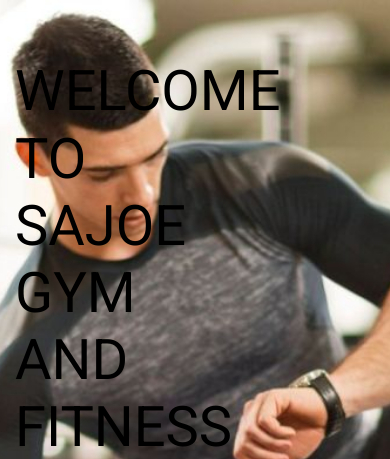
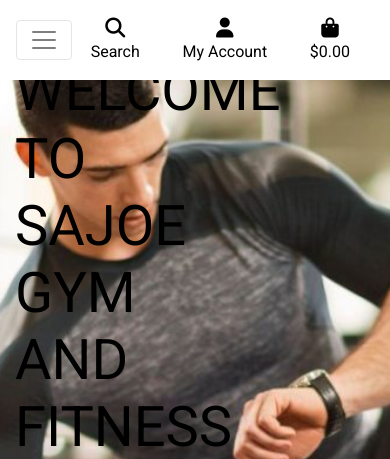
Before and after one commit to Sagie86/Sajoe-gym-and-fitness, a Django app: page / in a window 390 px wide. Shown: the top 459 px of the page. Run offline with Django 3.2, Linux system fonts and the light colour scheme; some libraries are stand-ins or nearby versions.

Commit message:
Added main nav and mobile header

```diff
--- a/templates/base.html
+++ b/templates/base.html
@@ -32,10 +32,11 @@
   <body>
 
      <header class="container-fluid fixed-top">
-         <div id="topnav" class="row bg-red pt-lg-2 d-none d-lg-flex">
+         <div id="topnav" class="row bg-white pt-lg-2 d-none d-lg-flex">
             <div class="col-12 col-lg-4 my-auto py-1 py-lg-0 text-center text-lg-left">
                 <a href="{% url 'home' %}" class="nav-link main-logo-link">
-                    <h2 class="logo-font text-black my-0"><strong>Sajoe</strong>Gym</h2>
+                    <img src="/media/sajoe1.png" alt="">
+                    <!--<h2 class="logo-font text-black my-0"><strong>Sajoe</strong>Gym</h2>-->
                 </a>
             </div>
             <div class="col-12 col-lg-4 my-auto py-1 py-lg-0">
@@ -91,7 +92,15 @@
                 </ul>
             </div>
         </div>
-
+        <div class="row bg-white">
+            <nav class="navbar navbar-expand-lg navbar-light w-100">
+                <button class="navbar-toggler" type="button" data-toggle="collapse" data-target="#main-nav" aria-controls="main-nav" aria-expanded="false" aria-label="Toggle navigation">
+                    <span class="navbar-toggler-icon"></span>
+                </button>
+                {% include 'includes/mobile-top-header.html' %}
+                {% include 'includes/main-nav.html' %}
+            </nav>
+        </div>
      </header>
 
     {% if messages %}
--- /dev/null
+++ b/templates/includes/main-nav.html
@@ -0,0 +1,36 @@
+<div class="collapse navbar-collapse" id="main-nav">
+    <ul class="navbar-nav w-auto mx-auto">
+        <li class="nav-item dropdown">
+            <a class="logo-font font-weight-bold nav-link text-black mr-5" href="#" id="fitness-equipment-link" data-toggle="dropdown" aria-haspopup="true" aria-expanded="false">
+                Fitness Equipment
+            </a>
+            <div class="dropdown-menu border-0" aria-labelledby="all-products-link">
+                <a href="" class="dropdown-item">By Price</a>
+                <a href="" class="dropdown-item ">By Category</a>
+                <a href="" class="dropdown-item">All Products</a>
+            </div>
+        </li>
+
+        <li class="nav-item dropdown">
+            <a class="logo-font font-weight-bold nav-link text-black mr-5" href="#" id="our-gym-link" data-toggle="dropdown" aria-haspopup="true" aria-expanded="false">
+                Our Gym
+            </a>
+            <div class="dropdown-menu border-0" aria-labelledby="clothing-link">
+                <a href="" class="dropdown-item">Become a member</a>
+                <a href="" class="dropdown-item">Group Training</a>
+                <a href="" class="dropdown-item">Opening Hours</a>
+                <a href="" class="dropdown-item">Price</a>
+            </div>
+        </li>
+
+        <li class="nav-item dropdown">
+            <a class="logo-font font-weight-bold nav-link text-black mr-5" href="#" id="contact-us-link" data-toggle="dropdown" aria-haspopup="true" aria-expanded="false">
+                Contact Us
+            </a>
+            <div class="dropdown-menu border-0" aria-labelledby="homeware-link">
+                <a href="" class="dropdown-item">Email Us</a>
+                <a href="" class="dropdown-item">Visit Us</a>
+            </div>
+        </li>
+    </ul>
+</div>
--- /dev/null
+++ b/templates/includes/mobile-top-header.html
@@ -0,0 +1,56 @@
+<li class="list-inline-item">
+    <a class="text-black nav-link d-block d-lg-none" href="#" id="mobile-search" data-toggle="dropdown" aria-haspopup="true" aria-expanded="false">
+        <div class="text-center">
+            <div><i class="fas fa-search fa-lg"></i></div>
+            <p class="my-0">Search</p>
+        </div>
+    </a>
+    <div class="dropdown-menu border-0 w-100 p-3 rounded-0 my-0" aria-labelledby="mobile-search">
+        <form class="form" method="GET" action="">
+            <div class="input-group w-100">
+                <input class="form-control border border-black rounded-0" type="text" name="q" placeholder="Search our site">
+                <div class="input-group-append">
+                    <button class="form-control form-control btn btn-black border border-black rounded-0" type="submit">
+                        <span class="icon">
+                            <i class="fas fa-search"></i>
+                        </span>
+                    </button>
+                </div>
+            </div>
+        </form>
+    </div>
+</li>
+<li class="list-inline-item dropdown">
+    <a class="text-black nav-link d-block d-lg-none" href="#" id="user-options" data-toggle="dropdown" aria-haspopup="true" aria-expanded="false">
+        <div class="text-center">
+            <div><i class="fas fa-user fa-lg"></i></div>
+            <p class="my-0">My Account</p>
+        </div>
+    </a>
+    <div class="dropdown-menu border-0" aria-labelledby="user-options">
+        {% if request.user.is_authenticated %}
+            {% if request.user.is_superuser %}
+                <a href="{% url 'account_logout' %}" class="dropdown-item">Product Management</a>
+            {% endif %}
+            <a href="" class="dropdown-item">My Profile</a>
+            <a href="{% url 'account_logout' %}" class="dropdown-item">Logout</a>
+        {% else %}
+            <a href="{% url 'account_signup' %}" class="dropdown-item">Register</a>
+            <a href="{% url 'account_login' %}" class="dropdown-item">Login</a>
+        {% endif %}
+    </div>
+</li>
+<li class="list-inline-item">
+    <a class="{% if grand_total %}text-primary font-weight-bold{% else %}text-black{% endif %} nav-link d-block d-lg-none" href="">
+        <div class="text-center">
+            <div><i class="fas fa-shopping-bag fa-lg"></i></div>
+            <p class="my-0">
+                {% if grand_total %}
+                    ${{ grand_total|floatformat:2 }}
+                {% else %}
+                    $0.00
+                {% endif %}
+            </p>
+        </div>
+    </a>
+</li>
```
Also changed, not shown: media/sajoe1.png (added).
